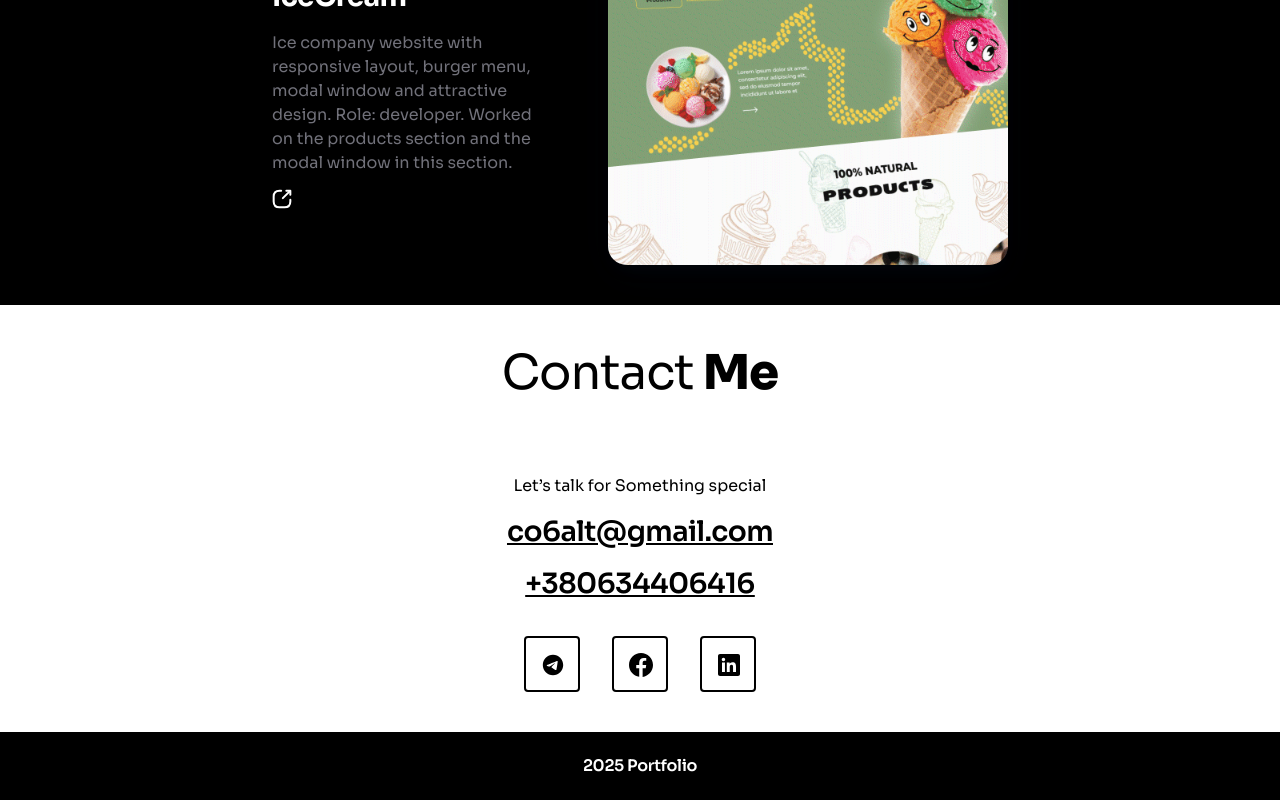
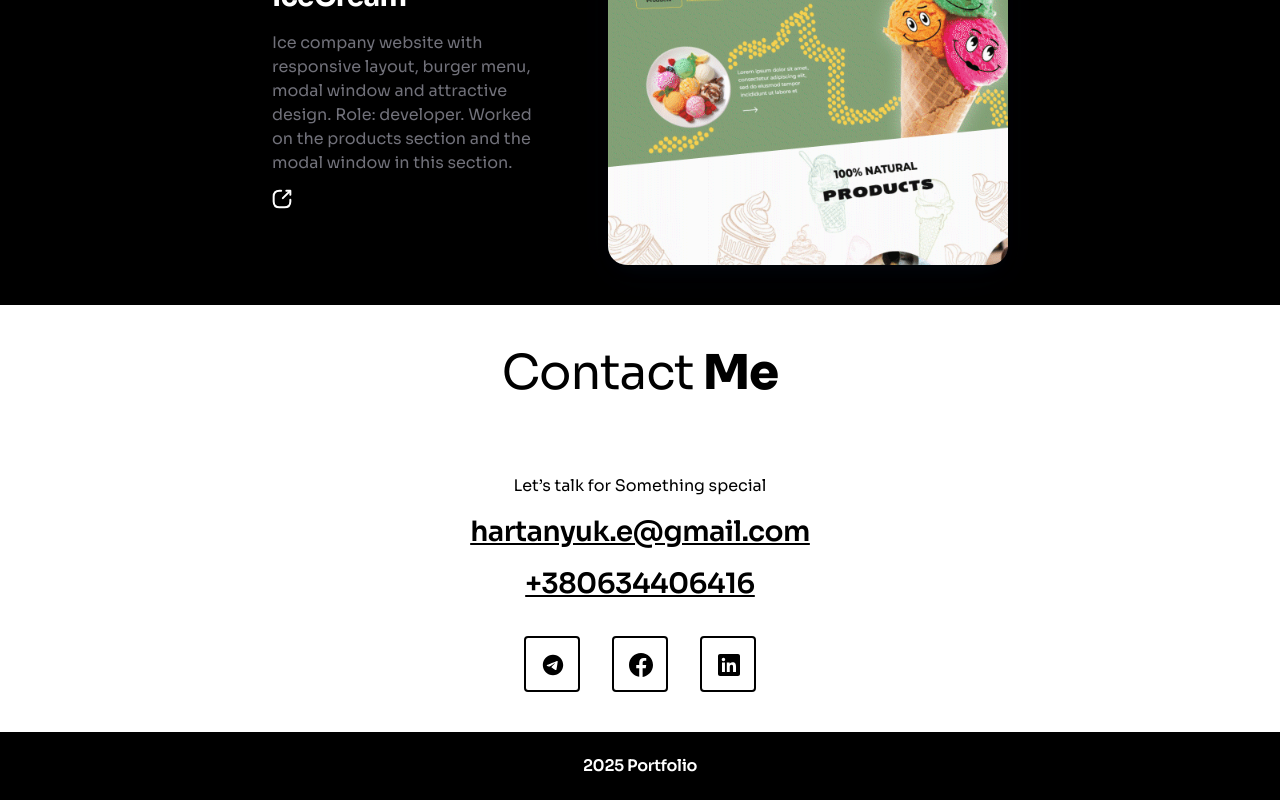
Before and after one commit to E-Khartaniuk/portfolio, a React (Vite) app: page / in a window 1280 px wide. Shown: the part 3846-4646 px from the top of the page. Built offline with nearby package versions, Linux system fonts and the light colour scheme.

Commit message:
fix email

```diff
--- a/src/components/Header/Header.module.css
+++ b/src/components/Header/Header.module.css
@@ -146,7 +146,7 @@
   }
 
   .navigation.open {
-    transform: translateX(30%);
+    transform: translateX(-12%);
   }
 
   .burgerButton {
--- a/src/components/contacts/contacts.tsx
+++ b/src/components/contacts/contacts.tsx
@@ -10,8 +10,8 @@ function Contacts() {
       </h2>
       <div className={css.contactsContainer}>
         <p>Let’s talk for Something special</p>
-        <a href="mailto:co6alt@gmail.com" className={css.contact}>
-          co6alt@gmail.com
+        <a href="mailto:hartanyuk.e@gmail.com" className={css.contact}>
+          hartanyuk.e@gmail.com
         </a>
         <a href="tel:+380634406416" className={css.contact}>
           +380634406416
```
